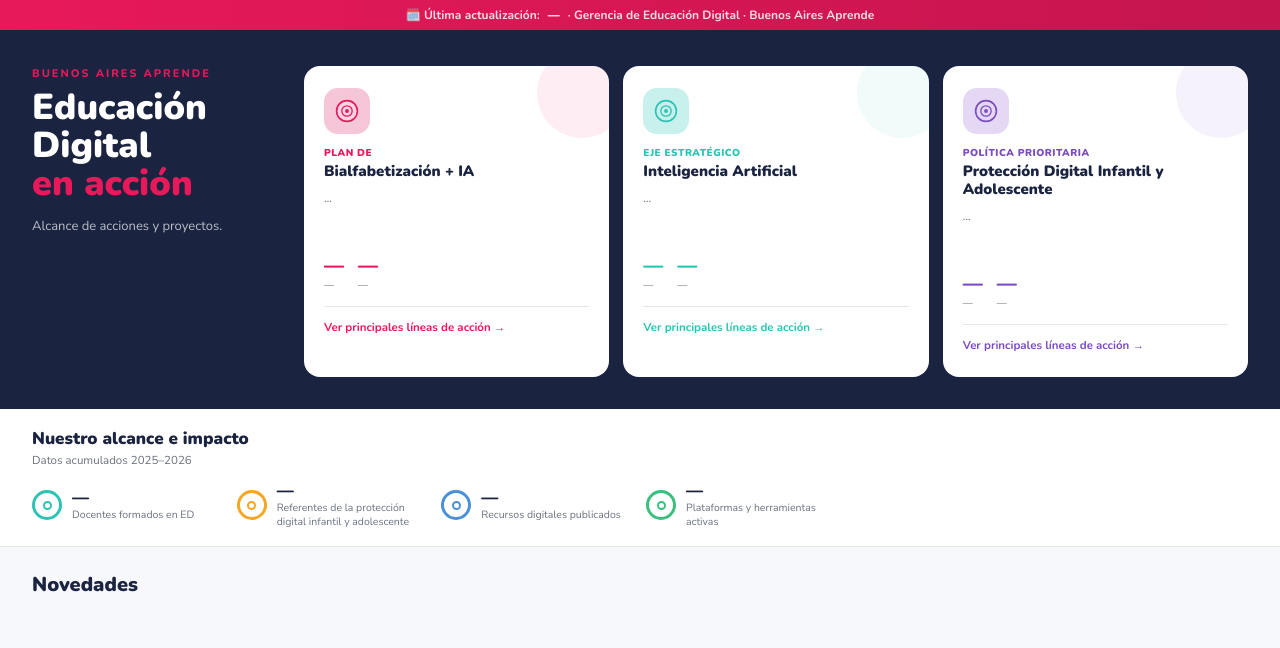
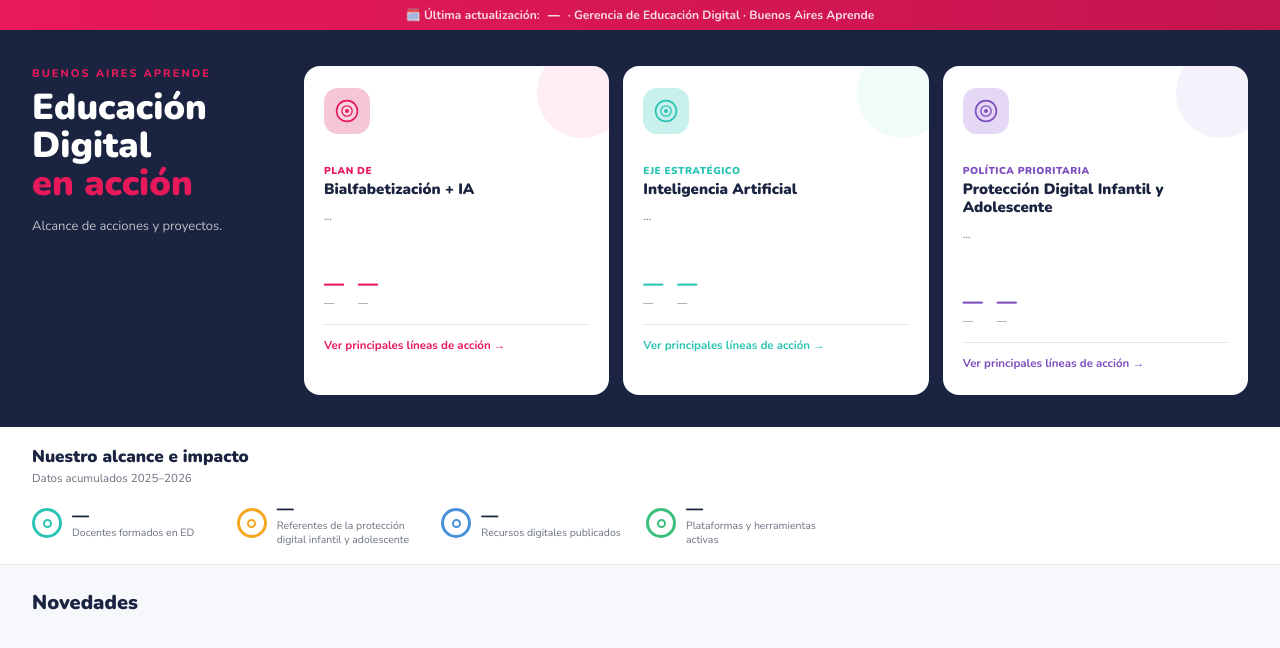
Before and after one commit to DashboardGOED/dashboard-educacion-digital, a plain HTML site: page index.html in a window 1280 px wide. Drawn offline with nearby package versions, Linux system fonts and the light colour scheme; no server answers.

Commit message:
Update index.html

```diff
--- a/index.html
+++ b/index.html
@@ -84,7 +84,7 @@
   .eje-card { background: white; border-radius: 16px; padding: 22px 20px; text-align: left; position: relative; overflow: hidden; cursor: pointer; transition: transform 0.2s,box-shadow 0.2s; }
   .eje-card:hover { transform: translateY(-4px); box-shadow: 0 12px 32px rgba(0,0,0,0.18); }
   .eje-card-icon { width: 46px; height: 46px; border-radius: 14px; display: flex; align-items: center; justify-content: center; margin-bottom: 12px; }
-  .eje-card-supertitle { font-family: 'Nunito',sans-serif; font-weight: 900; font-size: 10px; text-transform: uppercase; letter-spacing: 0.5px; margin-bottom: 2px; }
+  .eje-card-supertitle{font-family:'Nunito',sans-serif;font-weight:900;font-size:10px;text-transform:uppercase;letter-spacing:.5px;margin-bottom:2px;min-height:32px;display:flex;align-items:flex-end}
   .eje-card-title { font-family: 'Nunito',sans-serif; font-weight: 900; font-size: 15px; color: var(--text); line-height: 1.2; margin-bottom: 10px; }
   .eje-card-desc { font-size: 11.5px; color: var(--text-muted); line-height: 1.55; margin-bottom: 14px; min-height: 52px; }
   .eje-card-metrics { display: flex; gap: 14px; margin-bottom: 14px; }
```
